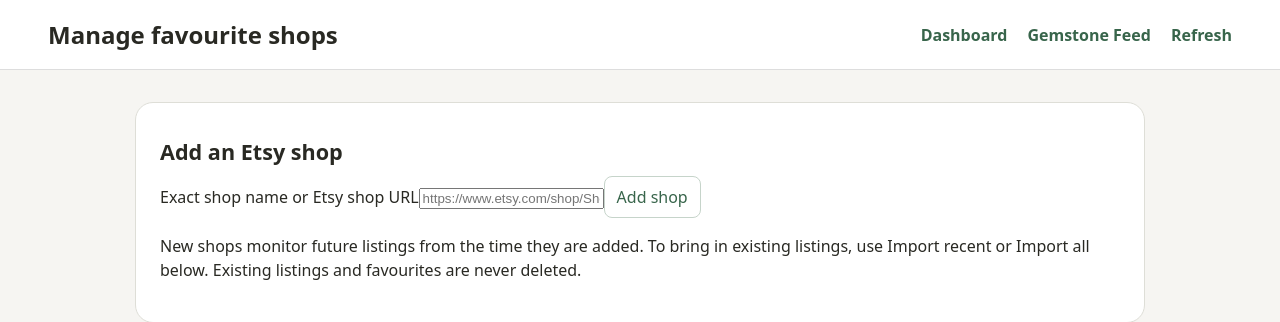
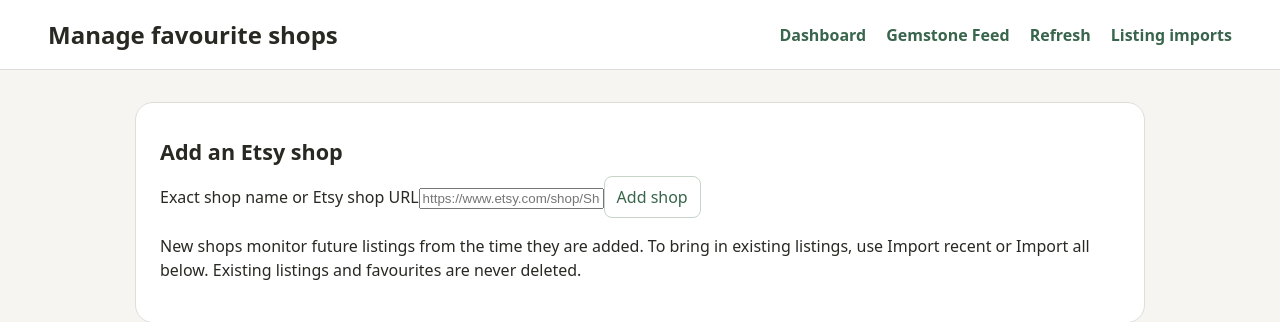
Before and after one commit to Lithill/GemstoneCabFinder, a Flask app: page /favourite-shops in a window 1280 px wide. Shown: the top 322 px of the page. Run offline with Flask 3, Linux system fonts and the light colour scheme; data comes from the database, SQL or seed files in the repository; data that the repository does not hold is empty.

Commit message:
Make saved shop imports easy to find and resume

```diff
--- a/favourite_feed/templates/favourite_shops.html
+++ b/favourite_feed/templates/favourite_shops.html
@@ -1,5 +1,5 @@
 <!doctype html><html lang="en"><head><meta charset="utf-8"><meta name="viewport" content="width=device-width,initial-scale=1"><title>Manage favourite shops</title><link rel="stylesheet" href="{{ url_for('static',filename='feed.css') }}"></head>
-<body><header><h1>Manage favourite shops</h1><nav><a href="/dashboard">Dashboard</a><a href="/">Gemstone Feed</a><a href="/refresh">Refresh</a></nav></header>
+<body><header><h1>Manage favourite shops</h1><nav><a href="/dashboard">Dashboard</a><a href="/">Gemstone Feed</a><a href="/refresh">Refresh</a><a href="/shop-imports">Listing imports</a></nav></header>
 {# Provide a form for adding a shop by exact name or Etsy URL. #}<main class="dashboard"><section class="dashboard-card"><h2>Add an Etsy shop</h2>
 <form method="post"><input type="hidden" name="operation" value="add"><label for="shop">Exact shop name or Etsy shop URL</label><input id="shop" name="shop" required maxlength="500" placeholder="https://www.etsy.com/shop/ShopName"><button type="submit">Add shop</button></form>
 <p>New shops monitor future listings from the time they are added. To bring in existing listings, use Import recent or Import all below. Existing listings and favourites are never deleted.</p>
```
